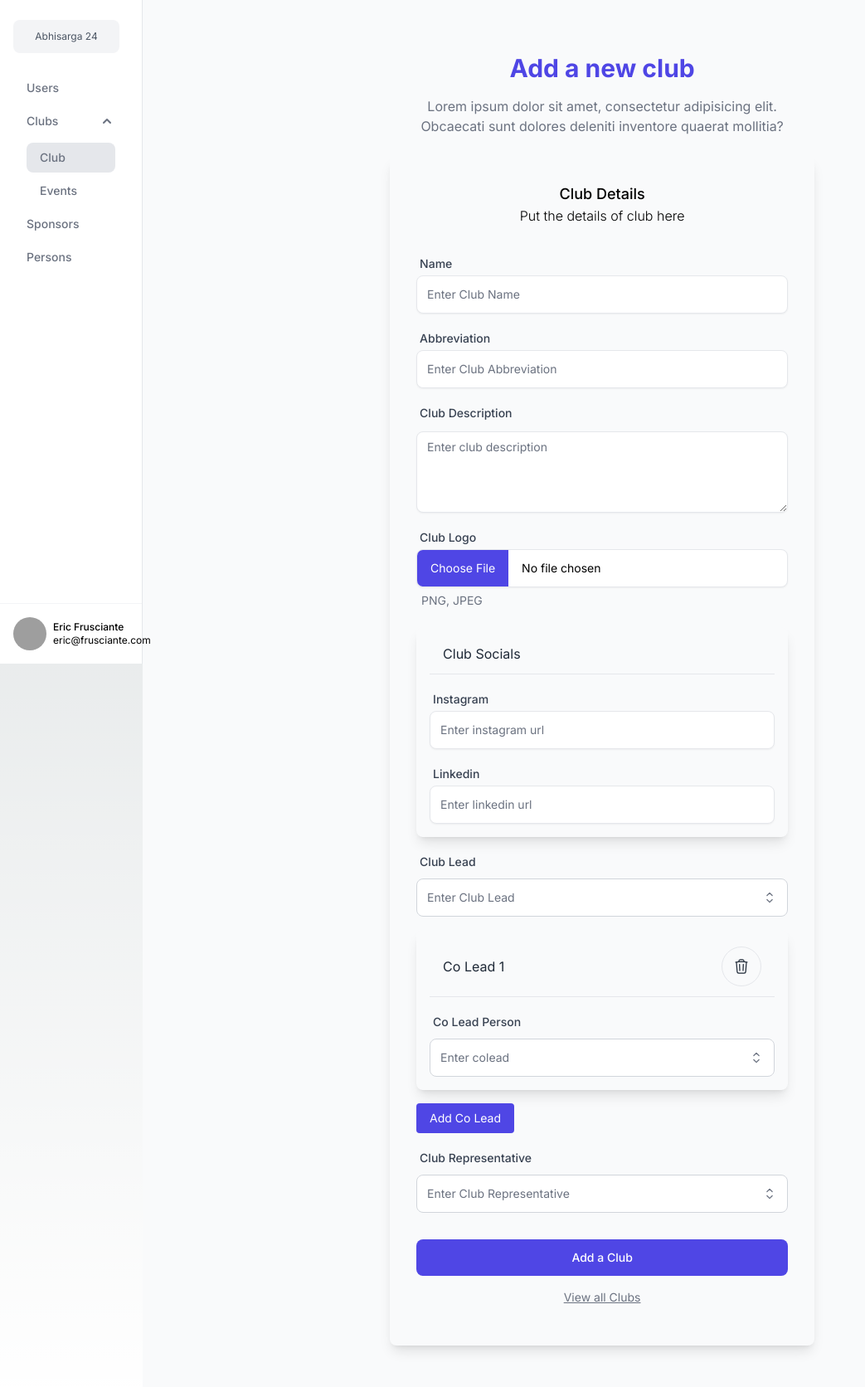
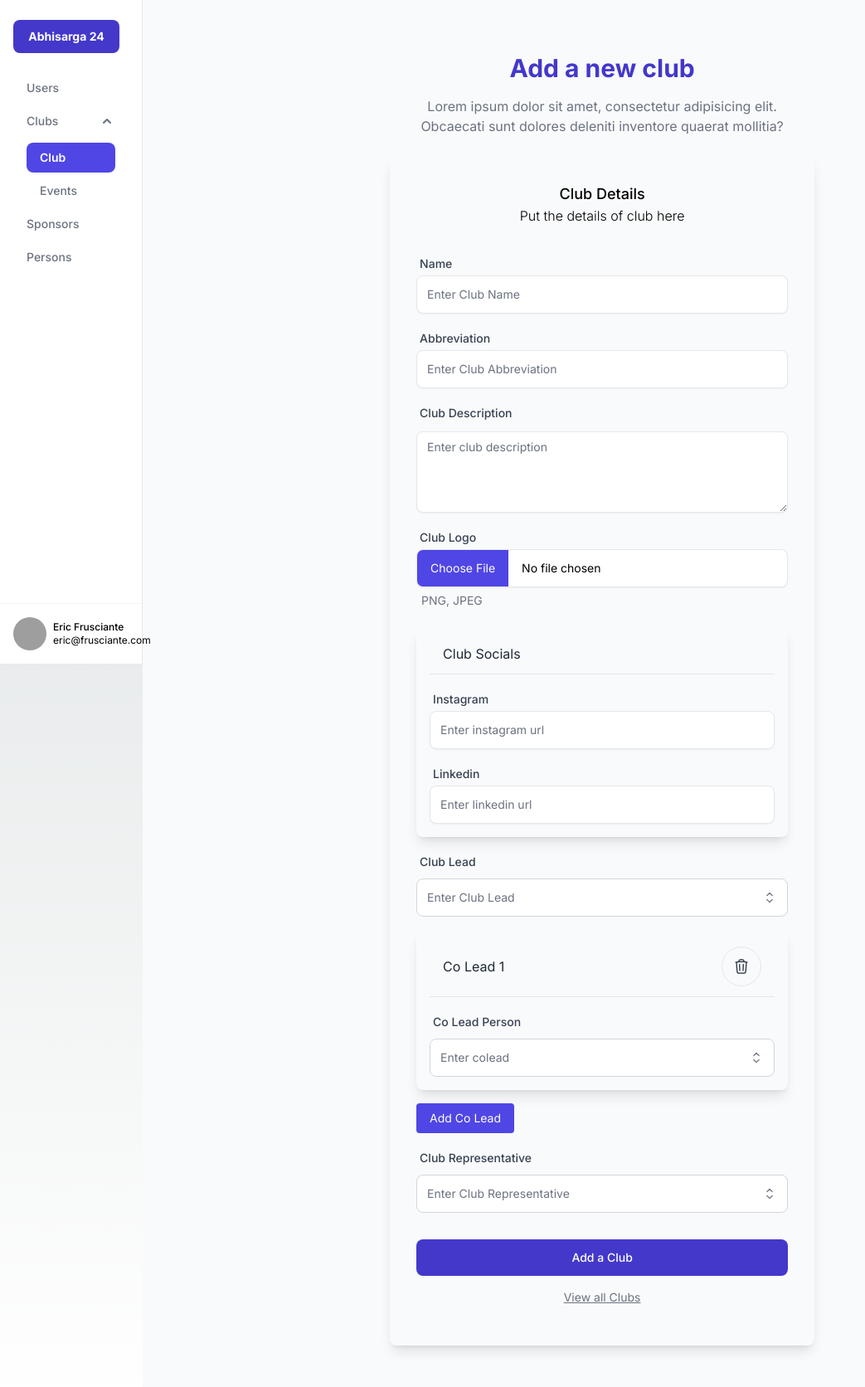
Before and after one commit to Abhisarga/abhisarga-24-admin, a Next.js app: page /admin/adit/clubs in a window 1280 px wide. Shown: the top 1672 px of the page at 83% size, without its empty margins (0-1043 px from the left). Built offline with nearby package versions, Linux system fonts and the light colour scheme; grey boxes are pictures that could not be loaded.

Commit message:
styling and color changes for sidebar and arena titles and submit button

```diff
--- a/src/components/Arena/Arena.jsx
+++ b/src/components/Arena/Arena.jsx
@@ -14,7 +14,7 @@ export function Arena({ children }) {
 export function ArenaTitle({ title }) {
     return (
         <>
-            <h1 className="text-center text-2xl font-bold text-indigo-600 sm:text-3xl">{title}</h1>
+            <h1 className="text-center text-2xl font-bold text-indigo-700 sm:text-3xl">{title}</h1>
         </>
     );
 }
--- a/src/components/Forms/Submit.jsx
+++ b/src/components/Forms/Submit.jsx
@@ -4,7 +4,7 @@ export default function SubmitButton({ type, label }) {
         <>
             <button
                 type={type}
-                className="block w-full rounded-lg bg-indigo-600 px-5 py-3 text-sm font-medium text-white"
+                className="block w-full rounded-lg bg-indigo-700 px-5 py-3 text-sm font-medium text-white"
             >
                 {label}
             </button>
--- a/src/components/Sidebar/SideMenu.jsx
+++ b/src/components/Sidebar/SideMenu.jsx
@@ -12,7 +12,7 @@ export function SideMenu({ title, link }) {
         <li>
             <a
                 href={link}
-                className={`block rounded-lg px-4 py-2 text-sm font-medium text-gray-500 hover:bg-gray-100 hover:text-gray-700 ${isActive ? 'bg-gray-200' : ''}`}
+                className={`block rounded-lg px-4 py-2 text-sm text-gray-500 hover:bg-indigo-100 hover:text-gray-700 ${isActive ? 'bg-indigo-600 font-semibold text-white' : 'font-medium'}`}
             >
                 {title}
             </a>
@@ -26,7 +26,7 @@ export function SideMenuGroup({ title, children }) {
         <li>
             <details className="group [&_summary::-webkit-details-marker]:hidden" open>
                 <summary
-                    className="flex cursor-pointer items-center justify-between rounded-lg px-4 py-2 text-gray-500 hover:bg-gray-100 hover:text-gray-700"
+                    className="flex cursor-pointer items-center justify-between rounded-lg px-4 py-2 text-gray-500 hover:bg-indigo-100 hover:text-gray-700"
 
                 >
                     <span className="text-sm font-medium"> {title} </span>
--- a/src/components/Sidebar/Sidebar.jsx
+++ b/src/components/Sidebar/Sidebar.jsx
@@ -5,7 +5,7 @@ export default function SideBar({ appName, homeLink, children }) {
     return (<>
         <div className="h-screen sticky top-0 flex flex-col justify-between border-e bg-white max-w-sm lg:max-w-md">
             <div className="px-4 py-6">
-                <a href={homeLink}> <span className="grid h-10 w-32 place-content-center rounded-lg bg-gray-100 text-xs text-gray-600">
+                <a href={homeLink}> <span className="hover:shadow-lg hover:font-extrabold grid h-10 w-32 place-content-center rounded-lg bg-indigo-700 text-sm text-white font-bold">
                     {appName}
                 </span></a>
 
```
